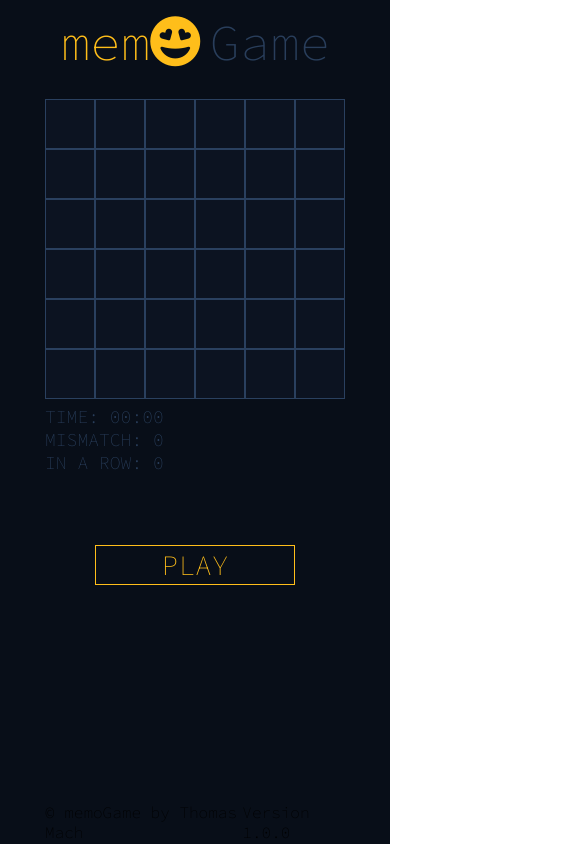
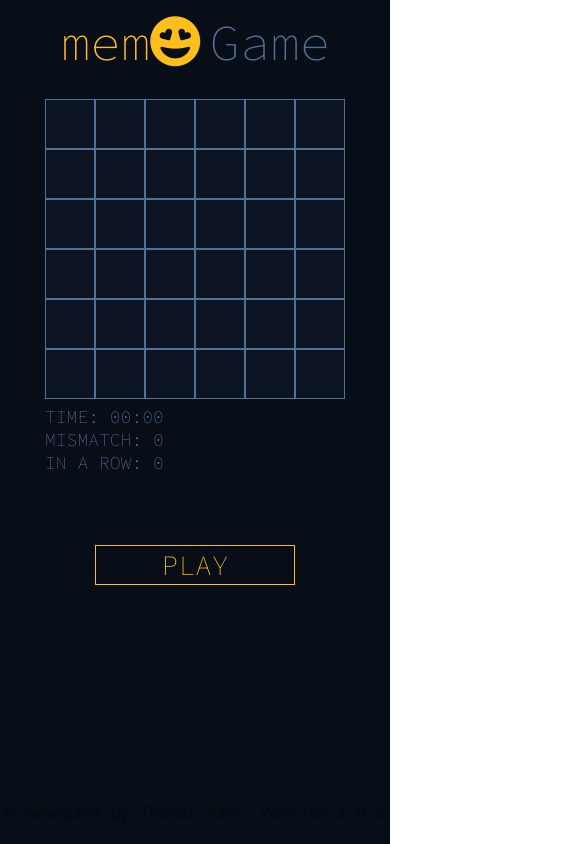
Before and after one commit to thomas-mach/memo-game, a plain HTML site: page index.html in a window 390 px wide. Shown: the top 844 px of the page, 585 px wide, since content can reach past the window. Drawn offline with nearby package versions, Linux system fonts and the light colour scheme.

Commit message:
layout fix

```diff
--- a/style.css
+++ b/style.css
@@ -1,6 +1,6 @@
 :root {
     --color-primary: #ffbe1a;
-    --color-secondary: rgba(73, 110, 158, 0.5);
+    --color-secondary: rgba(113, 152, 203, 0.7);
     --color-dark: #080e18;
     --color-light: #0c1321;
     --color-overlay: rgba(0, 0, 0, 0.7);
@@ -252,10 +252,6 @@ footer {
 /* MEDIA QUERY */
 
 @media screen and (max-width: 767px) {
-    .container {
-        width: 300px;
-    }
-
     .game-container {
         flex-direction: column;
     }
@@ -319,7 +315,12 @@ footer {
         justify-content: center;
     }
 
+    .time-bar-placeholder {
+        width: 300px;
+    }
+
     body {
+
         height: 100svh;
         overflow: hidden;
     }
@@ -336,4 +337,5 @@ footer {
     header {
         height: 10%;
     }
+
 }
```
